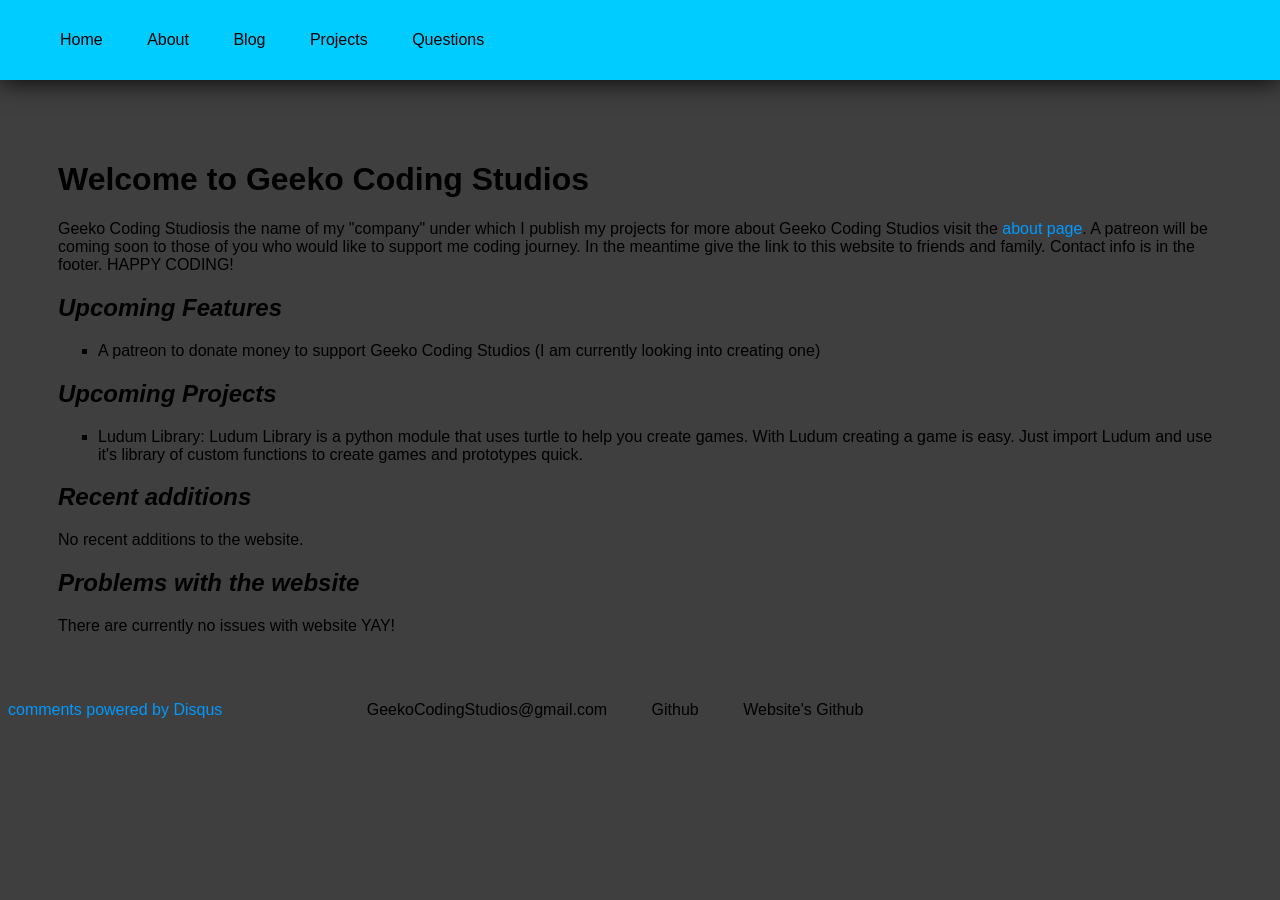
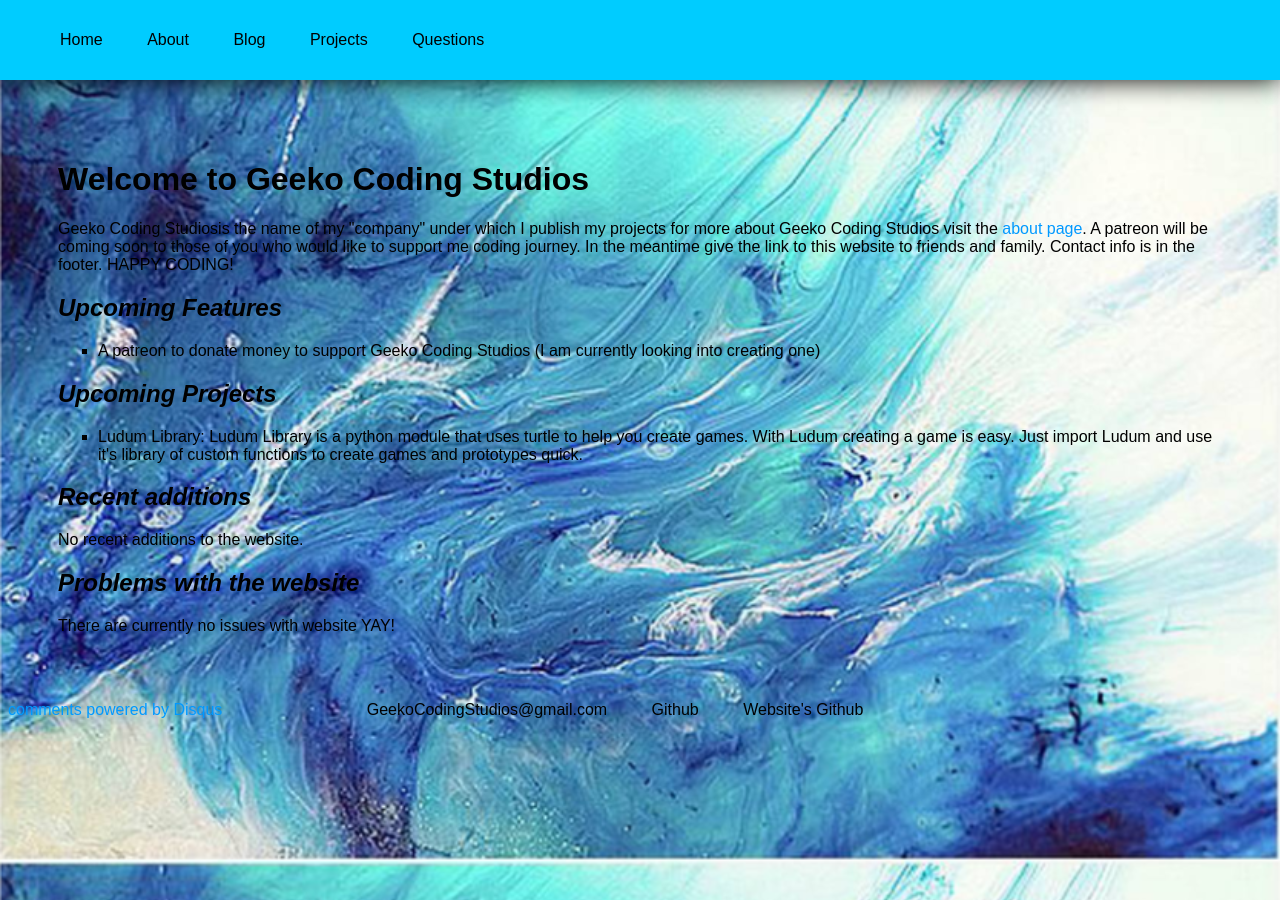
Before and after one commit to Geeko/geeko.github.io, a Jekyll site: the page built from index.html, in a window 1280 px wide. Built offline with Jekyll 4.4.1, drawn with Linux system fonts in a browser that asks for light colours; comment, search, counter and statistics services are not loaded.

Commit message:
Update main.css

```diff
--- a/css/main.css
+++ b/css/main.css
@@ -3,7 +3,6 @@ body {
   background-size: cover;
   font-family: sans-serif;
   background-image: url("https://geeko.github.io/imgs/background.png");
-  background-image: linear-gradient(to bottom, rgba(0,0,0,0.6) 0%,rgba(0,0,0,0.6) 100%), url("https://geeko.github.io/imgs/background/png");
   /* this is to make sure that the text isn't obscured*/
   margin-top: 90px;
   /* add some padding to the body */
```
